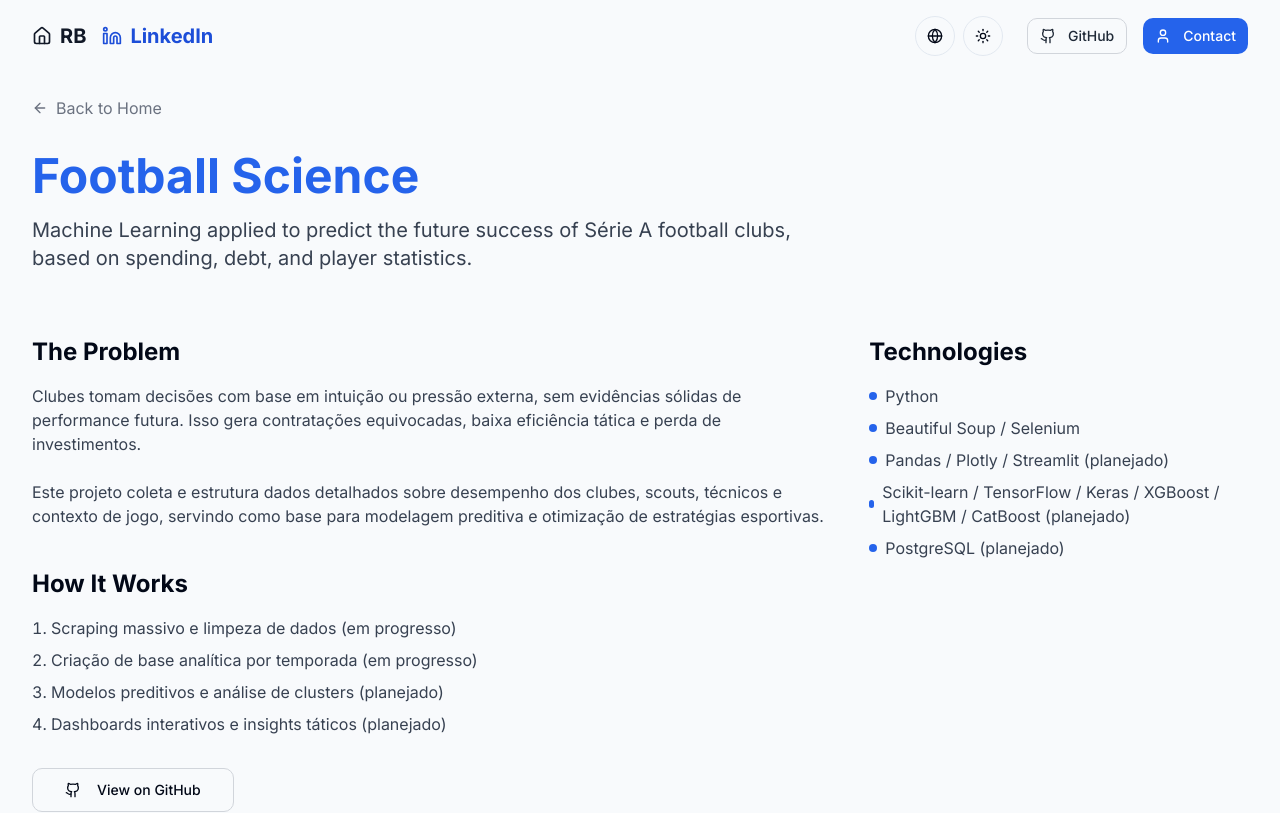
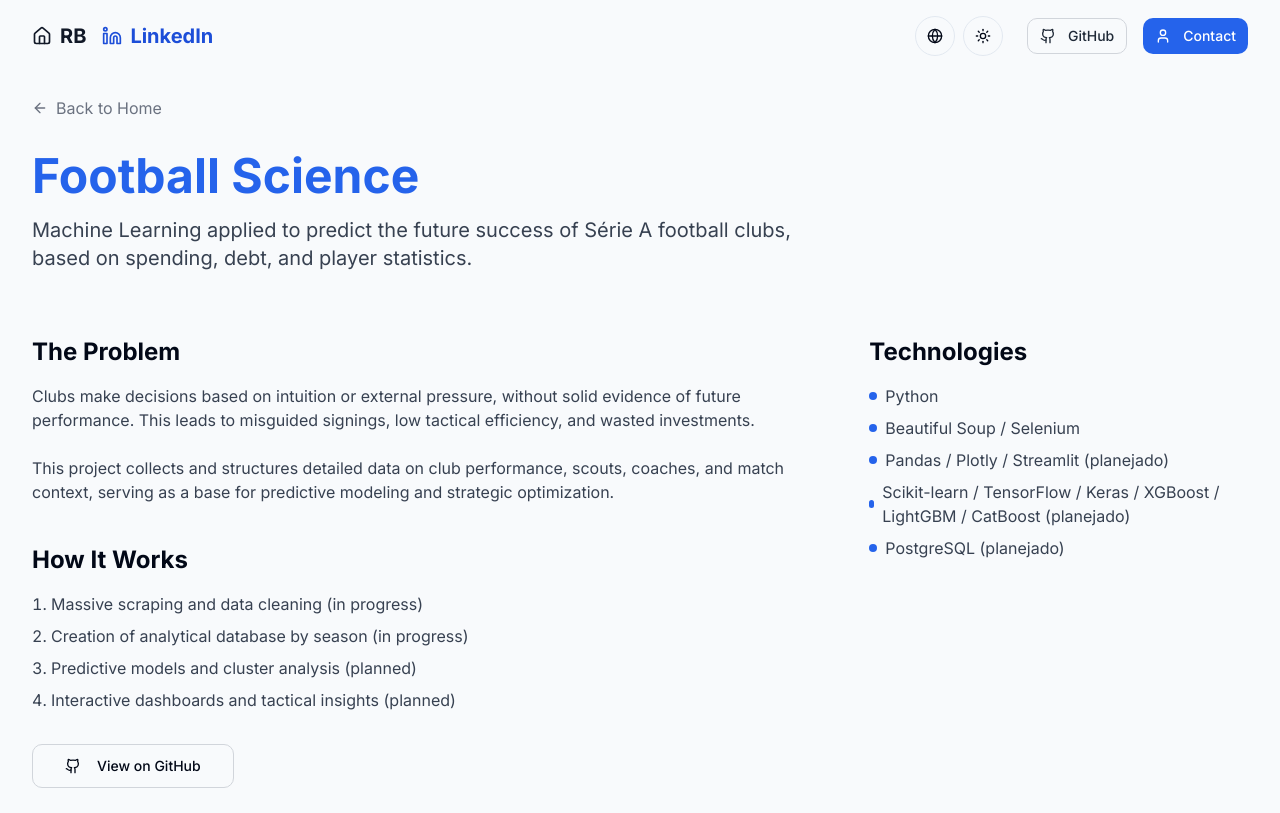
Before and after one commit to renanmrbraga/portfolio-web, a React (Vite) app: page /projects/football-science in a window 1280 px wide. Shown: the top 813 px of the page. Built offline with nearby package versions, Linux system fonts and the light colour scheme.

Commit message:
fix(footballscience): corrigir página do projeto

```diff
--- a/src/pages/FootballSciencePage.tsx
+++ b/src/pages/FootballSciencePage.tsx
@@ -37,18 +37,18 @@ const FootballSciencePage = () => {
           <div className="md:col-span-2">
             <h2 className="text-2xl font-bold mb-4">{t("projects.problem")}</h2>
             <p className="text-gray-700 dark:text-gray-300 mb-6">
-              Clubes tomam decisões com base em intuição ou pressão externa, sem evidências sólidas de performance futura. Isso gera contratações equivocadas, baixa eficiência tática e perda de investimentos.
+              {t("projects.FootballScience.problem1")}
             </p>
             <p className="text-gray-700 dark:text-gray-300 mb-6">
-              Este projeto coleta e estrutura dados detalhados sobre desempenho dos clubes, scouts, técnicos e contexto de jogo, servindo como base para modelagem preditiva e otimização de estratégias esportivas.
+              {t("projects.FootballScience.problem2")}
             </p>
 
             <h2 className="text-2xl font-bold mb-4 mt-10">{t("projects.howitworks")}</h2>
             <ol className="list-decimal list-inside text-gray-700 dark:text-gray-300 space-y-2 mb-6">
-              <li>Scraping massivo e limpeza de dados (em progresso)</li>
-              <li>Criação de base analítica por temporada (em progresso)</li>
-              <li>Modelos preditivos e análise de clusters (planejado)</li>
-              <li>Dashboards interativos e insights táticos (planejado)</li>
+              <li>{t("projects.FootballScience.how1")}</li>
+              <li>{t("projects.FootballScience.how2")}</li>
+              <li>{t("projects.FootballScience.how3")}</li>
+              <li>{t("projects.FootballScience.how4")}</li>
             </ol>
 
             <div className="mt-8 flex flex-wrap gap-4">
```
